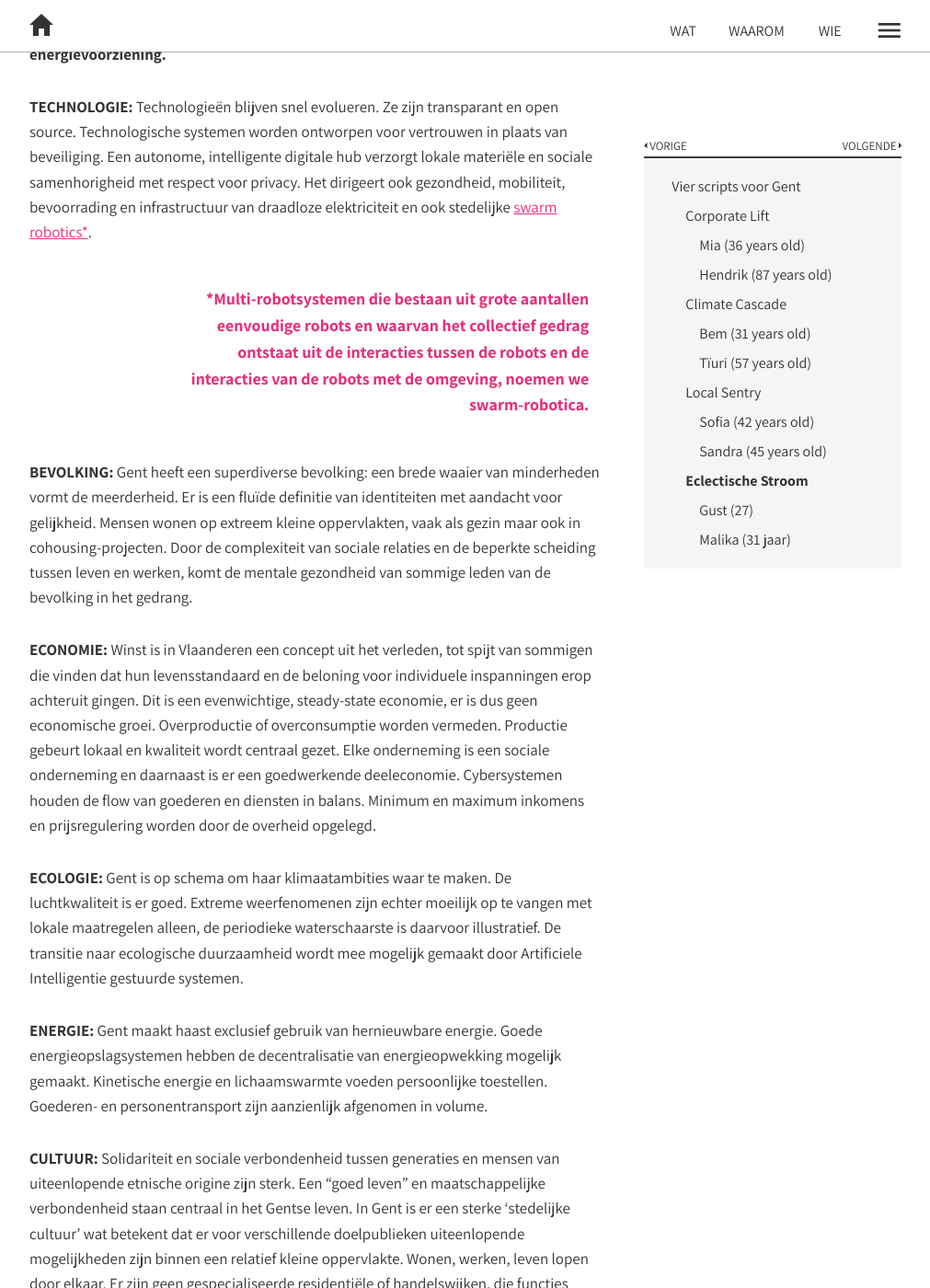
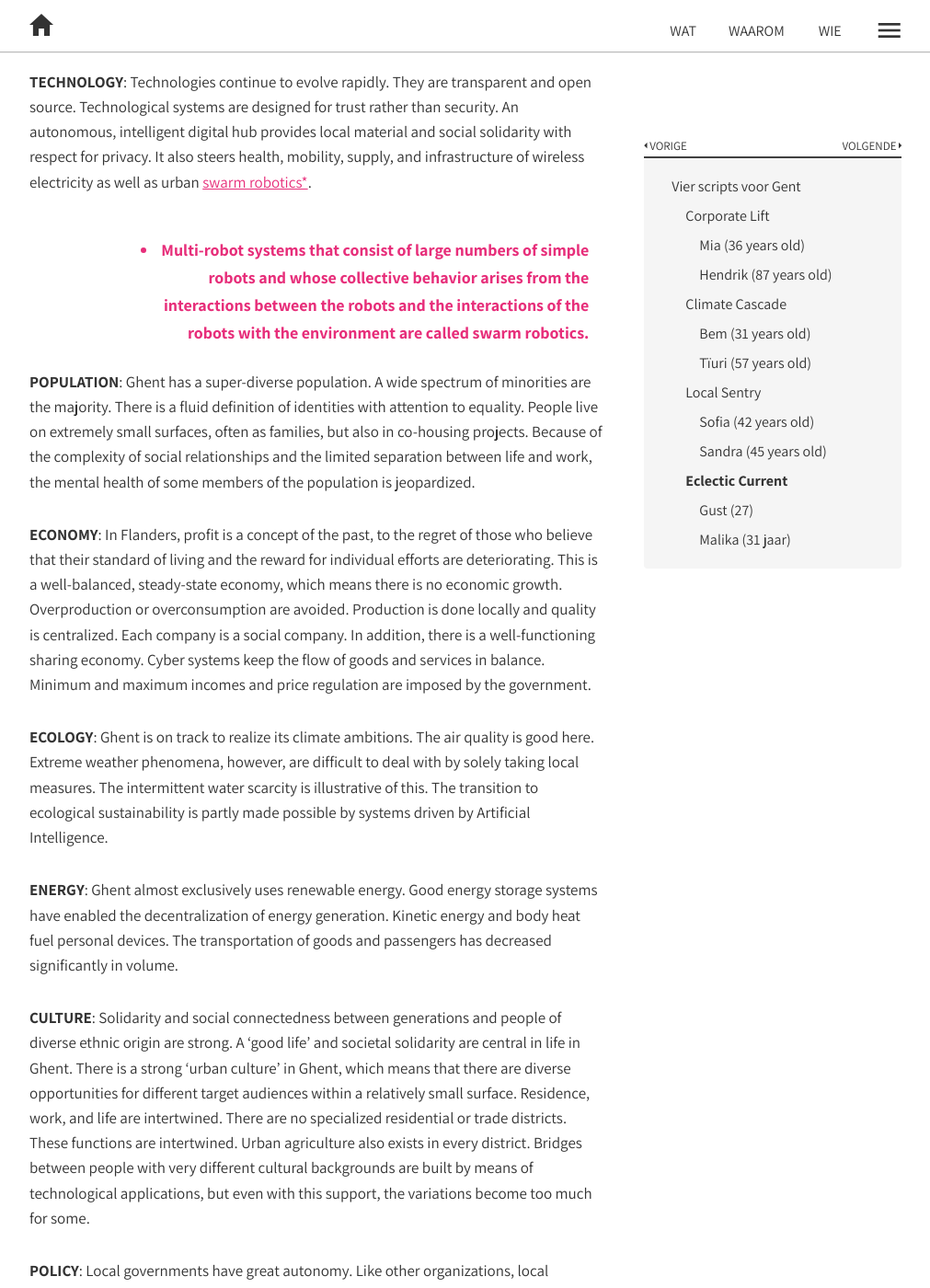
Before and after one commit to lab9k/scripts-voor-gent-2040-en, a Jekyll site: the page built from chapters/chapter-04-part-1.md, in a window 1280 px wide and 1400 px high, scrolled down 935 px. Shown: the whole window at 92% size, without its empty margins (133-1144 px from the left). Built offline with Jekyll 4.4.1, drawn with Linux system fonts in a browser that asks for light colours; nearby versions of some CDN libraries; some of the changed text lies outside the part shown.

Commit message:
Update chapter-04-part-1.md

```diff
--- a/chapters/chapter-04-part-1.md
+++ b/chapters/chapter-04-part-1.md
@@ -4,29 +4,89 @@ author:
 part: 1
 chapter: 4
 permalink: /eclectische-stroom/
-title: Eclectische Stroom
+title: Eclectic Current
 chaptermarker: true
 indentlevel: 2
 ---
 
 <a href="{{ site.baseurl }}/images/Ruimte_1.jpg" data-lightbox="Eclectische Stroom"><img src="{{ site.baseurl }}/images/Ruimte_1.jpg"></a>
 
-Door de afbrokkeling van de grote mogendheden na de jaren ‘10, vonden Europese regio’s een nieuw elan gebaseerd op ver doorgedreven technologische ontwikkelingen. De internationale corporaties van weleer blijven schaalvoordeel kennen, maar ze werken nu net als de internationale sectorfederaties op basis van volledige transparantie – en in de EU ook volledig zonder winstbejag. Er wordt volop ingezet op voortdurende sociale en maatschappelijke innovatie, naast technologische innovatie. Hoewel klimaatverandering zijn gevolgen laat gevoelen, is de stad zelf volledig klimaatneutraal. Gent was er vroeg bij en loopt daardoor nog steeds voor op de meeste andere Vlaamse steden, in het bijzonder op het vlak van energievoorziening.
+Due to the crumbling of the superpowers after the tens, European regions found a new verve
+based on strongly persevered technological developments. The international corporations of
+the olden days keep benefiting from economies of scale, but like the international sector federations,
+they currently work based on full transparency - and without seeking any profit in the EU.
+All efforts are directed to permanent social and societal innovation, in addition to technological
+innovation. Although the consequences of climate change are felt, the city is completely ‘climate
+neutral.’ Ghent was a pioneer, which is why it is still ahead of most other Flemish cities, especially
+in the area of energy supply.
 {:.chapter-intro}
 
-**TECHNOLOGIE:** Technologieën blijven snel evolueren. Ze zijn transparant en open source. Technologische systemen worden ontworpen voor vertrouwen in plaats van beveiliging. Een autonome, intelligente digitale hub verzorgt lokale materiële en sociale samenhorigheid met respect voor privacy. Het dirigeert ook gezondheid, mobiliteit, bevoorrading en infrastructuur van draadloze elektriciteit en ook stedelijke <span class="need-clarification">swarm robotics*</span>.
+**TECHNOLOGY**: Technologies continue to evolve rapidly.
+They are transparent and open source. Technological systems
+are designed for trust rather than security. An autonomous,
+intelligent digital hub provides local material and
+social solidarity with respect for privacy. It also steers
+health, mobility, supply, and infrastructure of wireless
+electricity as well as urban <span class="need-clarification">swarm robotics*</span>.
 
-*Multi-robotsystemen die bestaan uit grote aantallen eenvoudige robots en waarvan het collectief gedrag ontstaat uit de interacties tussen de robots en de interacties van de robots met de omgeving, noemen we swarm-robotica.
+* Multi-robot systems that consist of large numbers
+of simple robots and whose collective behavior
+arises from the interactions between the robots and
+the interactions of the robots with the environment
+are called swarm robotics.
 {:.clarification}
 
-**BEVOLKING:** Gent heeft een superdiverse bevolking: een brede waaier van minderheden vormt de meerderheid. Er is een fluïde definitie van identiteiten met aandacht voor gelijkheid. Mensen wonen op extreem kleine oppervlakten, vaak als gezin maar ook in cohousing-projecten. Door de complexiteit van sociale relaties en de beperkte scheiding tussen leven en werken, komt de mentale gezondheid van sommige leden van de bevolking in het gedrang.
+**POPULATION**: Ghent has a super-diverse population. A
+wide spectrum of minorities are the majority. There is a
+fluid definition of identities with attention to equality.
+People live on extremely small surfaces, often as families,
+but also in co-housing projects. Because of the complexity
+of social relationships and the limited separation between
+life and work, the mental health of some members of the
+population is jeopardized.
 
-**ECONOMIE:** Winst is in Vlaanderen een concept uit het verleden, tot spijt van sommigen die vinden dat hun levensstandaard en de beloning voor individuele inspanningen erop achteruit gingen.  Dit is een evenwichtige, steady-state economie, er is dus geen economische groei. Overproductie of overconsumptie worden vermeden. Productie gebeurt lokaal en kwaliteit wordt centraal gezet. Elke onderneming is een sociale onderneming en daarnaast is er een goedwerkende deeleconomie. Cybersystemen houden de flow van goederen en diensten in balans. Minimum en maximum inkomens en prijsregulering worden door de overheid opgelegd.
+**ECONOMY**: In Flanders, profit is a concept of the past,
+to the regret of those who believe that their standard of
+living and the reward for individual efforts are deteriorating.
+This is a well-balanced, steady-state economy, which
+means there is no economic growth. Overproduction or
+overconsumption are avoided. Production is done locally
+and quality is centralized. Each company is a social company.
+In addition, there is a well-functioning sharing economy.
+Cyber systems keep the flow of goods and services
+in balance. Minimum and maximum incomes and price
+regulation are imposed by the government.
 
-**ECOLOGIE:** Gent is op schema om haar klimaatambities waar te maken. De luchtkwaliteit is er goed. Extreme weerfenomenen zijn echter moeilijk op te vangen met lokale maatregelen alleen, de periodieke waterschaarste is daarvoor illustratief. De transitie naar ecologische duurzaamheid wordt mee mogelijk gemaakt door Artificiele Intelligentie gestuurde systemen.
+**ECOLOGY**: Ghent is on track to realize its climate
+ambitions. The air quality is good here. Extreme
+weather phenomena, however, are difficult to deal
+with by solely taking local measures. The intermittent
+water scarcity is illustrative of this. The transition
+to ecological sustainability is partly made possible by
+systems driven by Artificial Intelligence.
 
-**ENERGIE:** Gent maakt haast exclusief gebruik van hernieuwbare energie. Goede energieopslagsystemen hebben de decentralisatie van energieopwekking mogelijk gemaakt. Kinetische energie en lichaamswarmte voeden persoonlijke toestellen. Goederen- en personentransport zijn aanzienlijk afgenomen in volume.
+**ENERGY**: Ghent almost exclusively uses renewable energy.
+Good energy storage systems have enabled the decentralization
+of energy generation. Kinetic energy and body heat
+fuel personal devices. The transportation of goods and
+passengers has decreased significantly in volume.
 
-**CULTUUR:** Solidariteit en sociale verbondenheid tussen generaties en mensen van uiteenlopende etnische origine zijn sterk. Een “goed leven” en maatschappelijke verbondenheid staan centraal in het Gentse leven. In Gent is er een sterke ‘stedelijke cultuur’ wat betekent dat er voor verschillende doelpublieken uiteenlopende mogelijkheden zijn binnen een relatief kleine oppervlakte. Wonen, werken, leven lopen door elkaar. Er zijn geen gespecialiseerde residentiële of handelswijken, die functies lopen door elkaar. In elke wijk is er ook stedelijke landbouw. Bruggen tussen mensen met zeer verschillende culturele achtergronden worden geslagen met behulp van technologische toepassingen - maar ook met die ondersteuning worden de variaties voor sommigen te veel.
+**CULTURE**: Solidarity and social connectedness between
+generations and people of diverse ethnic origin are strong.
+A ‘good life’ and societal solidarity are central in life in
+Ghent. There is a strong ‘urban culture’ in Ghent, which
+means that there are diverse opportunities for different
+target audiences within a relatively small surface. Residence,
+work, and life are intertwined. There are no specialized
+residential or trade districts. These functions are
+intertwined. Urban agriculture also exists in every district.
+Bridges between people with very different cultural backgrounds
+are built by means of technological applications,
+but even with this support, the variations become too
+much for some.
 
-**BELEID:** Lokale overheden hebben een grote autonomie. Net zoals andere organisaties, bundelen lokale overheden de krachten door samen te werken in federaties. Het is hun doel om de transformatie die de laatste twintig jaar heeft plaatsgevonden, te verankeren. Directe democratie ondersteunt geëngageerde autonome lokalisering.
+**POLICY**: Local governments have great autonomy. Like
+other organizations, local governments join forces by
+working together in federations. It is their goal to embed
+the transformation that occurred in the past twenty years.
+Direct democracy supports engaged autonomous localization.
```
